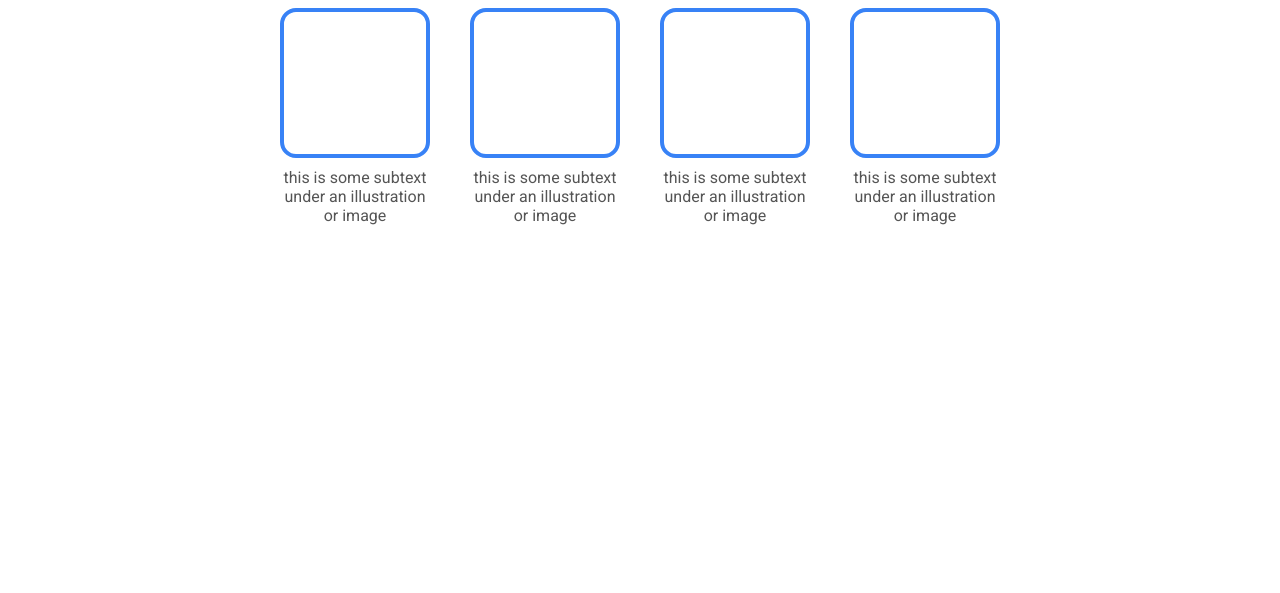
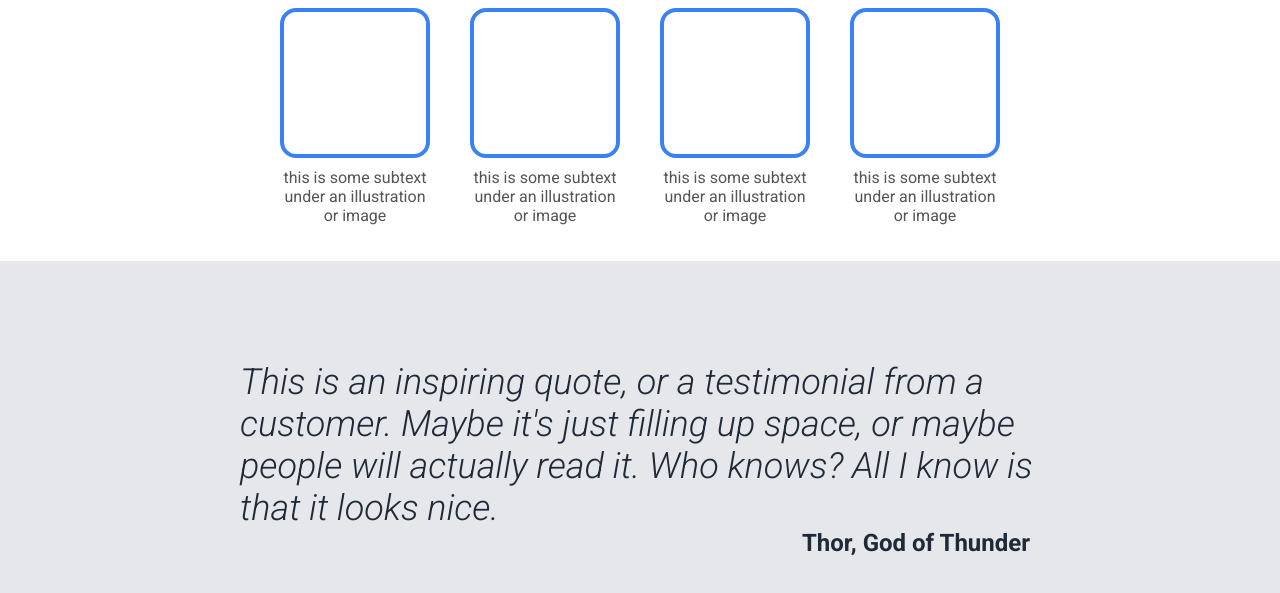
Before and after one commit to leandrosalias/landing-page-odin, a plain HTML site: page index.html in a window 1280 px wide. Shown: the part 655-1248 px from the top of the page. Before the commit the page ends 916 px from the top, so only its background shows below. Drawn offline with Linux system fonts and the light colour scheme.

Commit message:
Added the quote section to the landing page
This section was added with the purpose of having an interesting quote that attracts clients.

```diff
--- a/index.html
+++ b/index.html
@@ -61,5 +61,16 @@
             </div>
         </div>
      </section>
+
+     <!-- Quote -->
+    <section class="quote-section">
+        <div class="quote-container">
+            <div class="quote-text">
+                This is an inspiring quote, or a testimonial from a customer. Maybe it's just filling up space, or maybe people will actually read it. Who knows? All I know is that it looks nice.
+            </div>
+            <div class="quote-author">Thor, God of Thunder</div>
+        </div>
+
+    </section>
 </body>
 </html>
--- a/styles.css
+++ b/styles.css
@@ -135,3 +135,31 @@
     text-align: center;
     margin-top: 10px;
 }
+
+/* Section: Quote */
+.quote-section {
+    background-color: #E5E7EB;
+    padding: 100px 40px;
+}
+
+.quote-container {
+    display: flex;
+    flex-direction: column;
+    margin: 0 auto;
+    max-width: 800px;
+}
+
+.quote-text {
+    font-size: 36px;
+    color: #1F2937;
+    font-weight: 300;
+    font-style: italic;
+}
+
+.quote-author {
+    font-size: 24px;
+    color: #1F2937;
+    font-weight: bold;
+    align-self: flex-end;
+    padding: 0px 10px
+}
```
